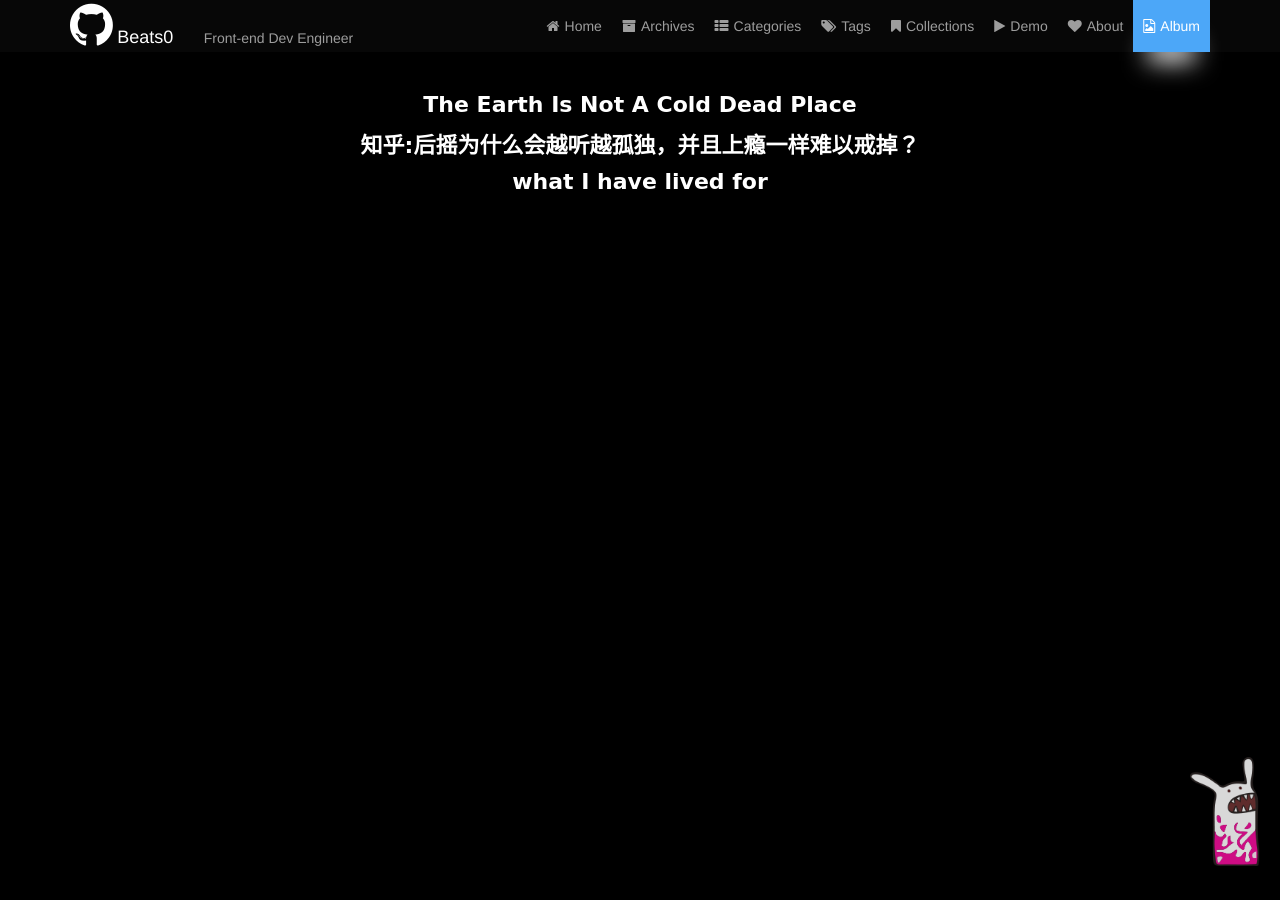
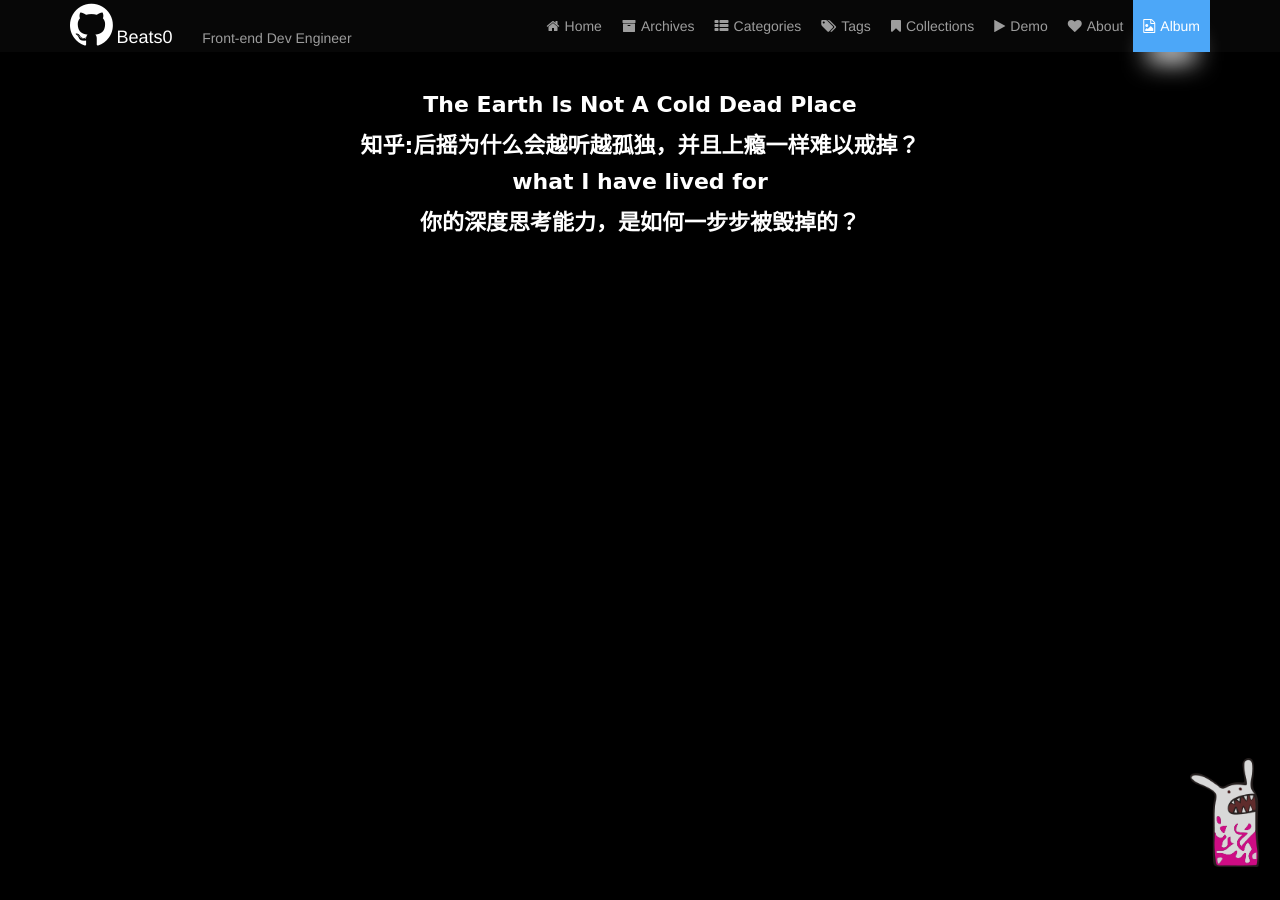
Before and after one commit to Beats0/Beats0.github.io, a Jekyll site: the page built from page/5album.html, in a window 1280 px wide. Built offline with Jekyll 4.4.1, drawn with Linux system fonts in a browser that asks for light colours; comment, search, counter and statistics services are not loaded; a style sheet for code colours, icons or effects is not loaded.

```diff
--- a/data/json/preview.json
+++ b/data/json/preview.json
@@ -9,6 +9,9 @@
     },{
       "title": "what I have lived for",
       "time": "2018-05-29"
+    },{
+      "title": "你的深度思考能力，是如何一步步被毁掉的？",
+      "time": "2018-05-30"
     }
   ]
 }
--- a/docker-compose.yml
+++ b/docker-compose.yml
@@ -4,7 +4,8 @@ services:
     command: jekyll serve
     image: jekyll/jekyll:latest
     volumes:
-      - D:\docker-img\je\file:/srv/jekyll
+      # your path here
+      - D:\Sites\Beats0.github.io-master\Beats0.github.io:/srv/jekyll
     ports:
       - 4000:4000
       - 35729:35729
--- a/page/5album.html
+++ b/page/5album.html
@@ -17,7 +17,12 @@ type: page
     .back-to-top {
         display: none;
     }
-
+    strong {
+        font-size: 14px;
+    }
+    .post p, div{
+        font-size: 13px;
+    }
     #goTop {
         position: fixed;
         right: 20px;
```
Also changed, not shown: data/json/p2.json (+1 -1 lines), data/json/p4.json (added, +3 -0 lines), README.md.
